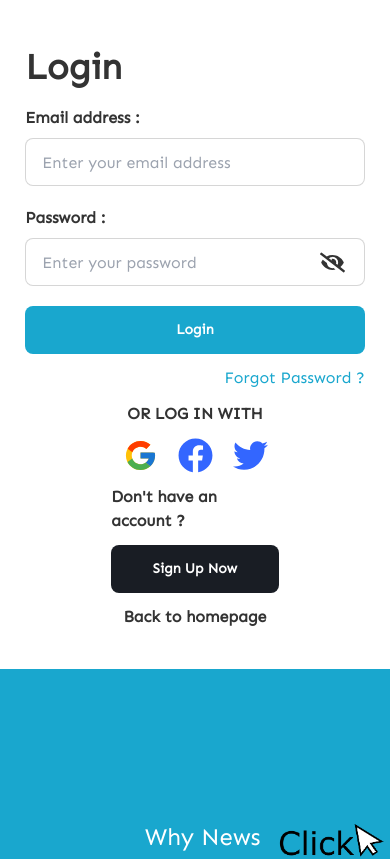
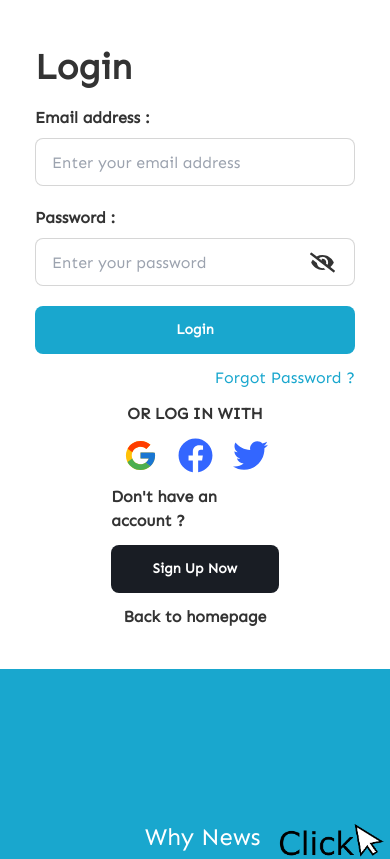
Before and after one commit to hendris27/clickmedianews-frontend, a React (Vite) app: page /signin in a window 390 px wide. Shown: the top 859 px of the page. Built offline with nearby package versions, Linux system fonts and the light colour scheme.

Commit message:
fix: responsive sign in

```diff
--- a/src/pages/users/auth/SignIn.jsx
+++ b/src/pages/users/auth/SignIn.jsx
@@ -65,7 +65,7 @@ function SignIn() {
                         <Formik initialValues={{email: "", password: "", phoneNumber: ""}} onSubmit={doSignIn} validationSchema={validationSchema}>
                             {({values, errors, touched, handleBlur, handleSubmit, handleChange, isSubmitting}) => {
                                 return (
-                                    <form onSubmit={handleSubmit} className='flex flex-col gap-3'>
+                                    <form onSubmit={handleSubmit} className='flex flex-col gap-3 max-w-xs'>
                                         <div className='text-[36px] font-bold'>Login</div>
                                         {errorMessage && (
                                             <div>
```
